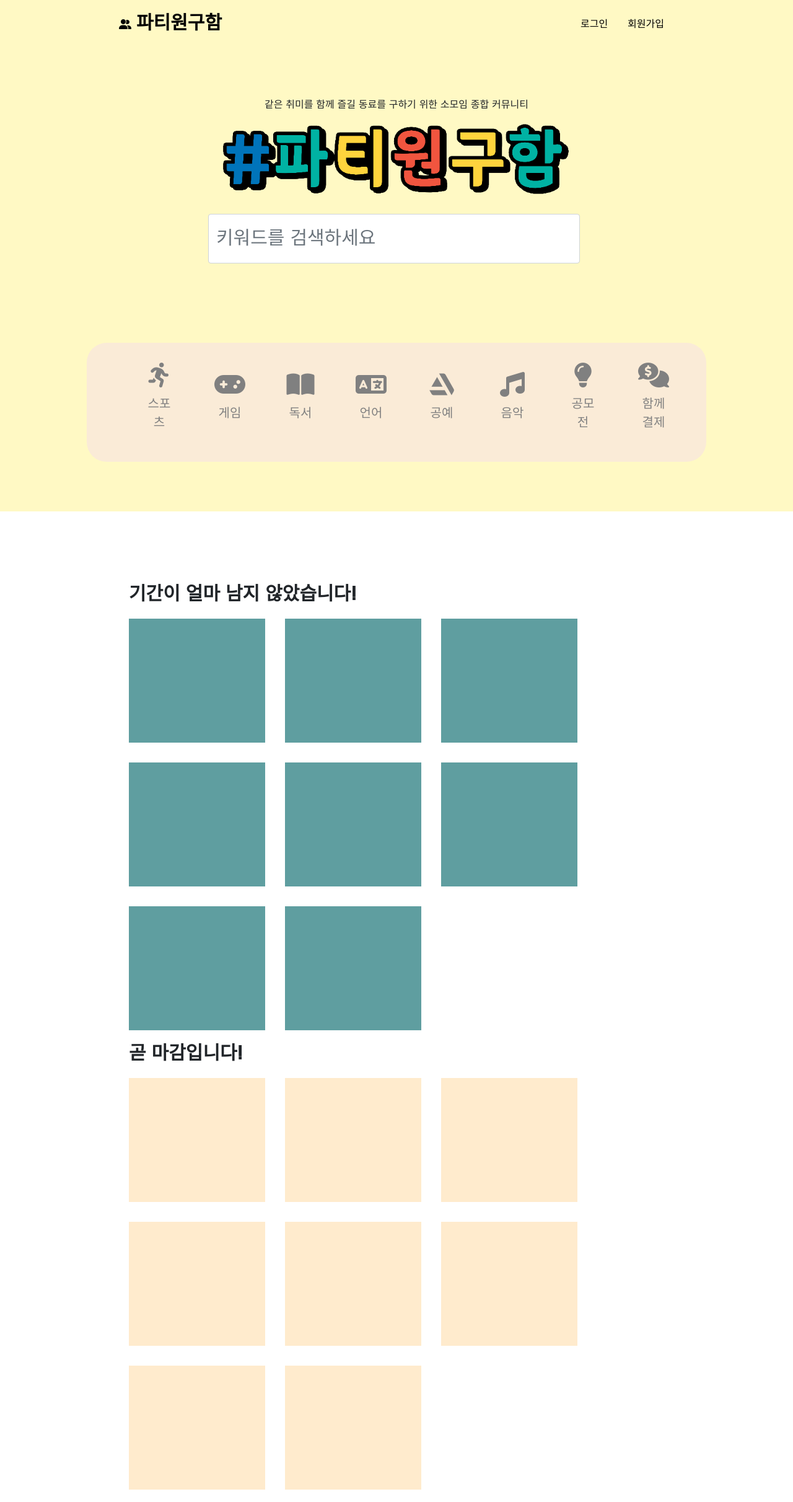
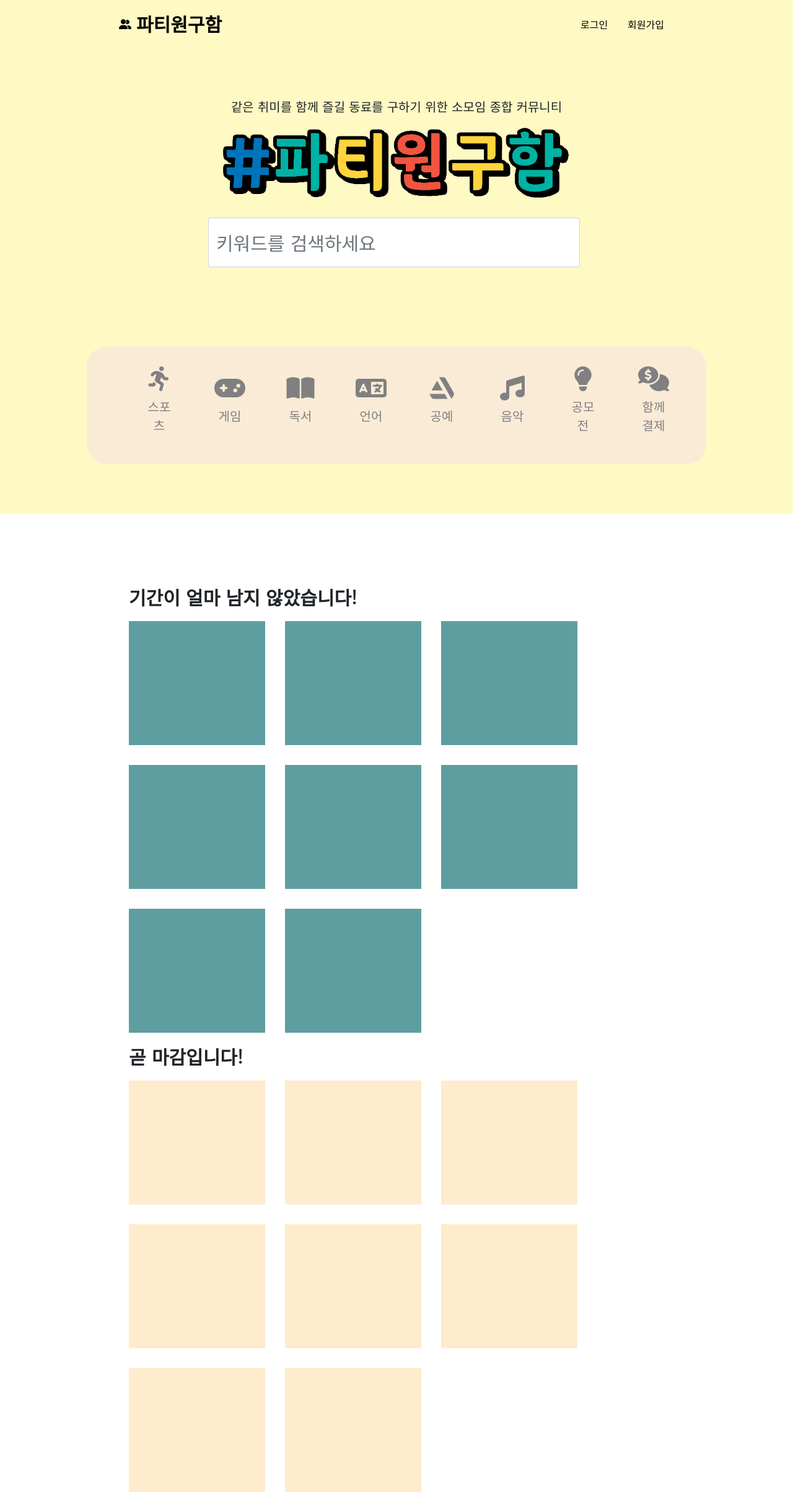
Before and after one commit to cychann/DAE, a Django app: page / in a window 1280 px wide. Shown: the whole page at 62% size. Run offline with Django 3.2, Linux system fonts and the light colour scheme; data that the repository does not hold is empty; some libraries are stand-ins or nearby versions.

Commit message:
폰트 변경

```diff
--- a/party/static/css/main.css
+++ b/party/static/css/main.css
@@ -1,5 +1,5 @@
 * {
-  font-family: "Do Hyeon", sans-serif;
+  font-family: "Gowun Dodum", sans-serif;
 }
 
 .main {
@@ -58,6 +58,7 @@
 
 .main-text-description {
   margin-bottom: 0.7rem;
+  font-size: 20px;
 }
 
 .main-text-title {
--- a/party/templates/main.html
+++ b/party/templates/main.html
@@ -18,7 +18,7 @@
     <!-- google font -->
     <link rel="preconnect" href="https://fonts.googleapis.com">
     <link rel="preconnect" href="https://fonts.gstatic.com" crossorigin>
-    <link href="https://fonts.googleapis.com/css2?family=Do+Hyeon&display=swap" rel="stylesheet">
+    <link href="https://fonts.googleapis.com/css2?family=Gowun+Dodum&display=swap" rel="stylesheet">
 </head>
 <body>
   <!-- main -->
```
